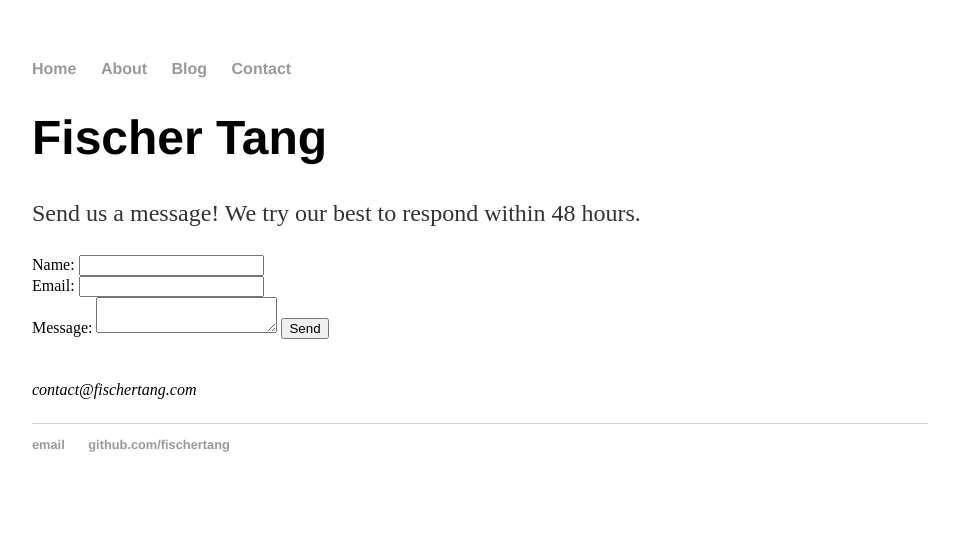
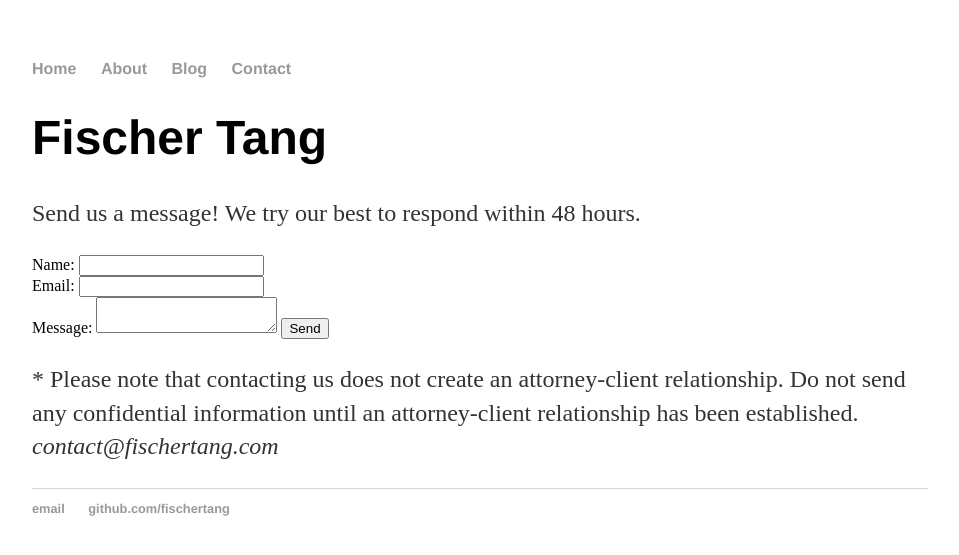
Before and after one commit to fischertang/fischertang.github.io, a Jekyll site: the page built from contact/index.html, in a window 1280 px wide. Shown: the top 555 px of the page, without its empty margins (160-1119 px from the left). Built offline with Jekyll 4.4.1, drawn with Linux system fonts in a browser that asks for light colours.

Commit message:
Update index.html

```diff
--- a/contact/index.html
+++ b/contact/index.html
@@ -17,6 +17,7 @@ title: Contact Fischer Tang
 </form>
   </p>
 
+<p> * Please note that contacting us does not create an attorney-client relationship. Do not send any confidential information until an attorney-client relationship has been established.
 
   <br><i>contact@fischertang.com</i></p>
 
```
